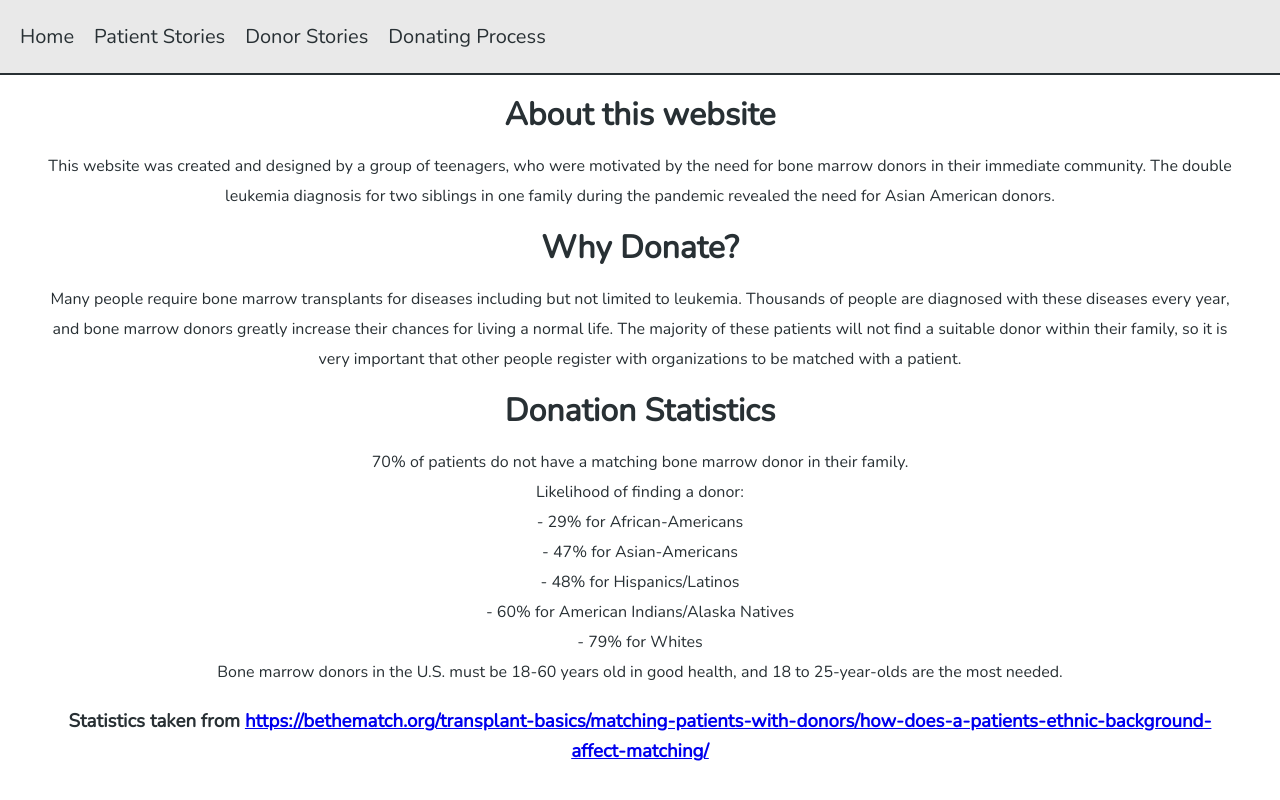
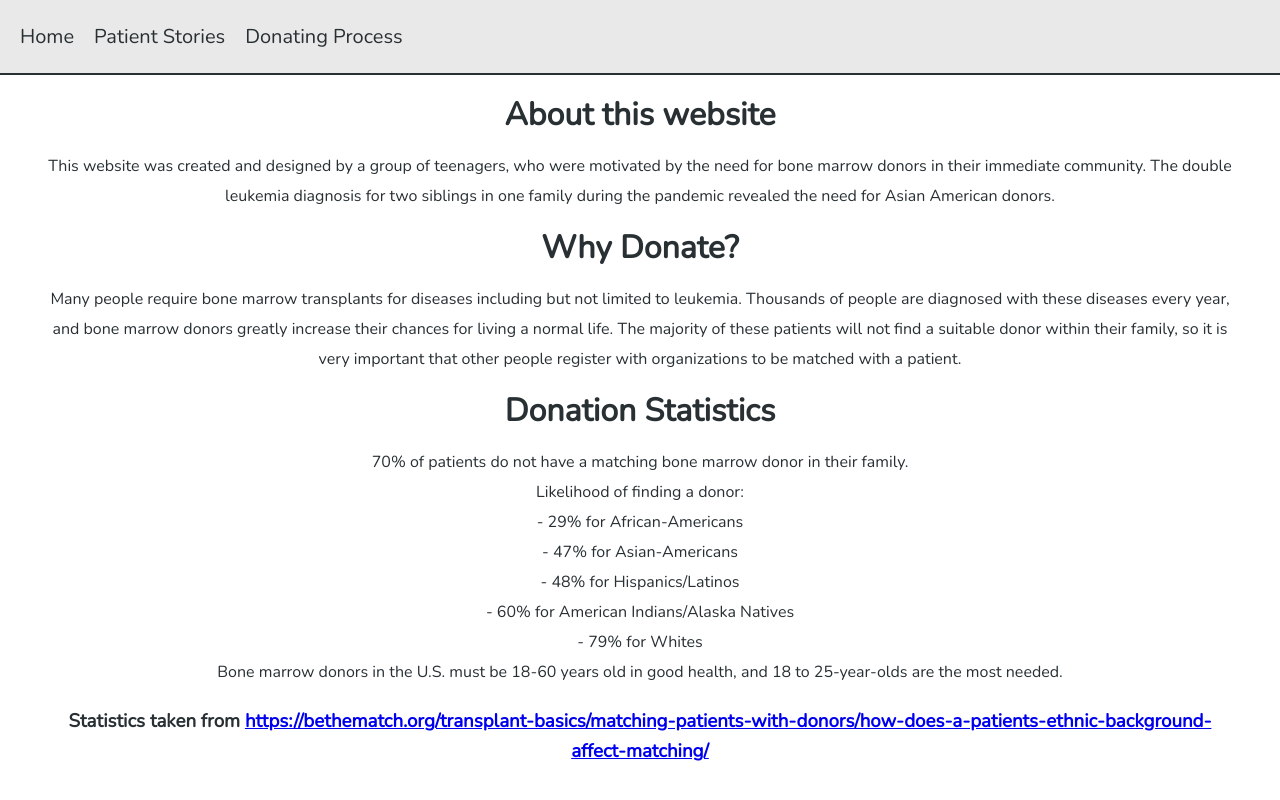
Before and after one commit to Rpergy/peanutBrainsWebsite, a plain HTML site: page index.html in a window 1280 px wide. Drawn offline with nearby package versions, Linux system fonts and the light colour scheme.

Commit message:
removed donor stories

```diff
--- a/index.html
+++ b/index.html
@@ -12,7 +12,6 @@
         <div id = "header">
             <a href = "index.html" class = "headerTitles">Home</a>
             <a href = "patientStories.html" class = "headerTitles">Patient Stories</a>
-            <a href = "donorStories.html" class = "headerTitles">Donor Stories</a>
             <a href = "donatingProcess.html" class = "headerTitles">Donating Process</a>
         </div>
 
```
